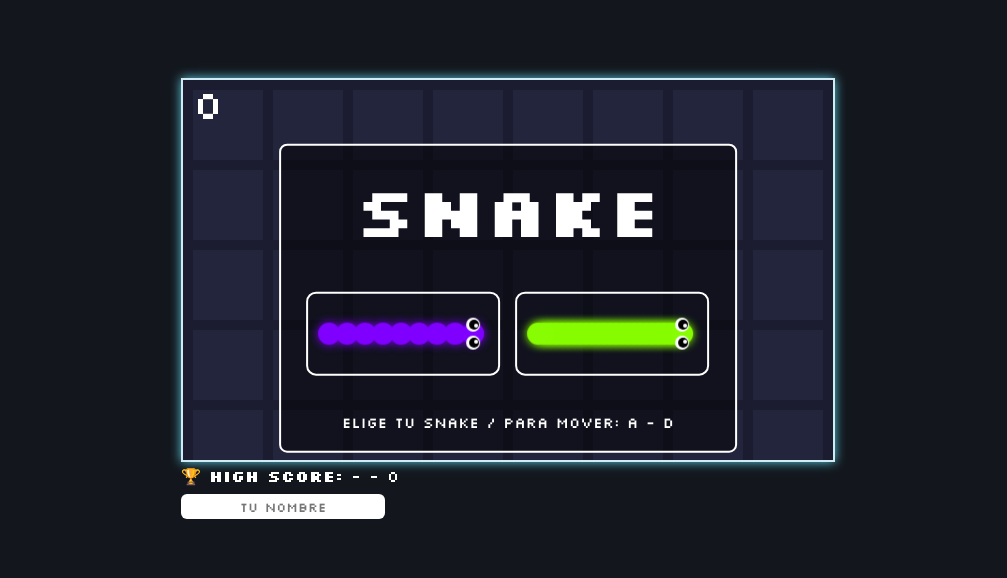
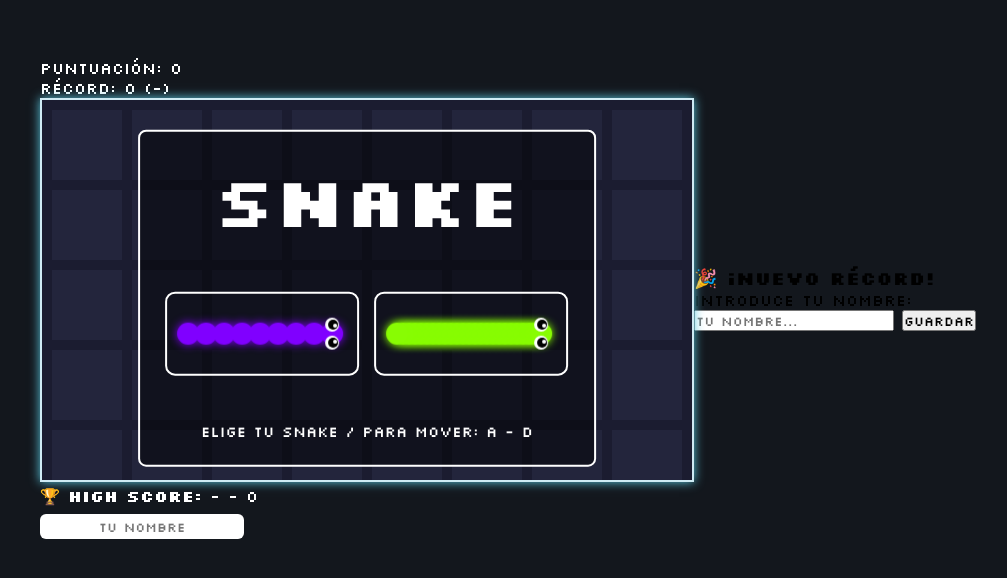
Before and after one commit to JoseGeek78/Snake-Game, a plain HTML site: page index.html in a window 1280 px wide. Shown: the part 102-680 px from the top of the page, without its empty margins (132-1139 px from the left). Drawn offline with Linux system fonts and the light colour scheme.

Commit message:
Refactor index.html for improved game layout
Updated HTML structure and added scoreboard and modal for player name input.

```diff
--- a/index.html
+++ b/index.html
@@ -1,16 +1,24 @@
 <!DOCTYPE html>
-<html lang="en">
+<html lang="es">
 <head>
-    <meta charset="UTF-8">
-    <meta name="viewport" content="width=device-width, initial-scale=1.0">
+  <meta charset="UTF-8" />
+  <meta name="viewport" content="width=device-width, initial-scale=1.0" />
   <title>Snake-Game</title>
   <link rel="icon" type="image/x-icon" href="imagenes/icons8-serpiente-96.png" />
-    <link rel="stylesheet" href="/style.css">
+  <link rel="stylesheet" href="style.css" />
 </head>
 <body>
   <div class="container">
+    <!-- Marcador principal -->
+    <div class="scoreboard">
+      <div>Puntuación: <span id="score">0</span></div>
+      <div class="highscore">Récord: <span id="highscore">0</span> (<span id="playername">-</span>)</div>
+    </div>
+
+    <!-- Lienzo principal del juego -->
     <canvas id="canvas"></canvas>
-        <span class="score">0</span>
+
+    <!-- Menú lateral -->
     <div class="menu">
       <h2>SNAKE</h2>
       <div class="characters">
@@ -21,6 +29,16 @@
     </div>
   </div>
 
-    <script src="/script.js"></script>
+  <!-- Modal para guardar nombre del jugador -->
+  <div class="modal" id="saveModal">
+    <div class="modal-content">
+      <h3>🎉 ¡Nuevo récord!</h3>
+      <p>Introduce tu nombre:</p>
+      <input type="text" id="playerInput" maxlength="20" placeholder="Tu nombre..." />
+      <button id="saveBtn">Guardar</button>
+    </div>
+  </div>
+
+  <script src="script.js"></script>
 </body>
 </html>
```
Lines whose indentation alone changed are shown as unchanged.
